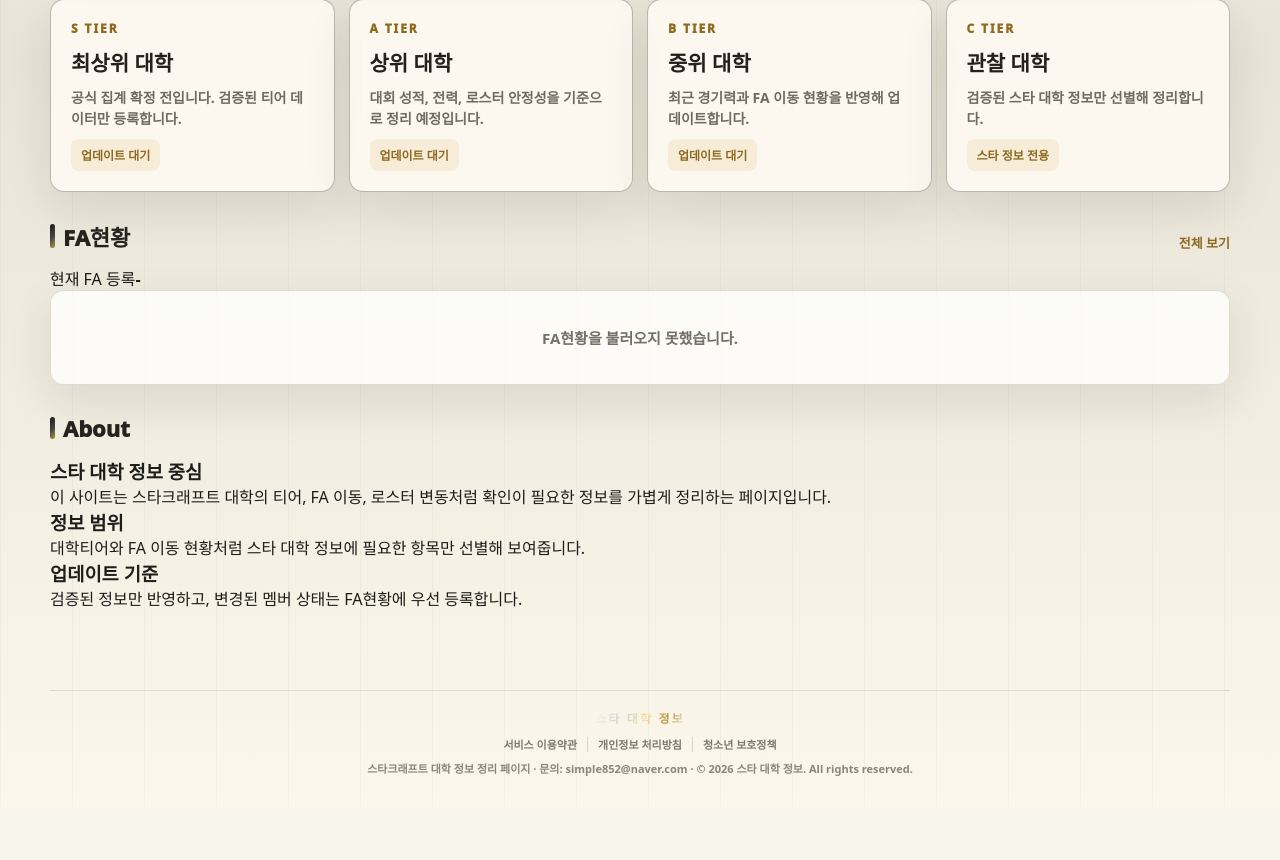
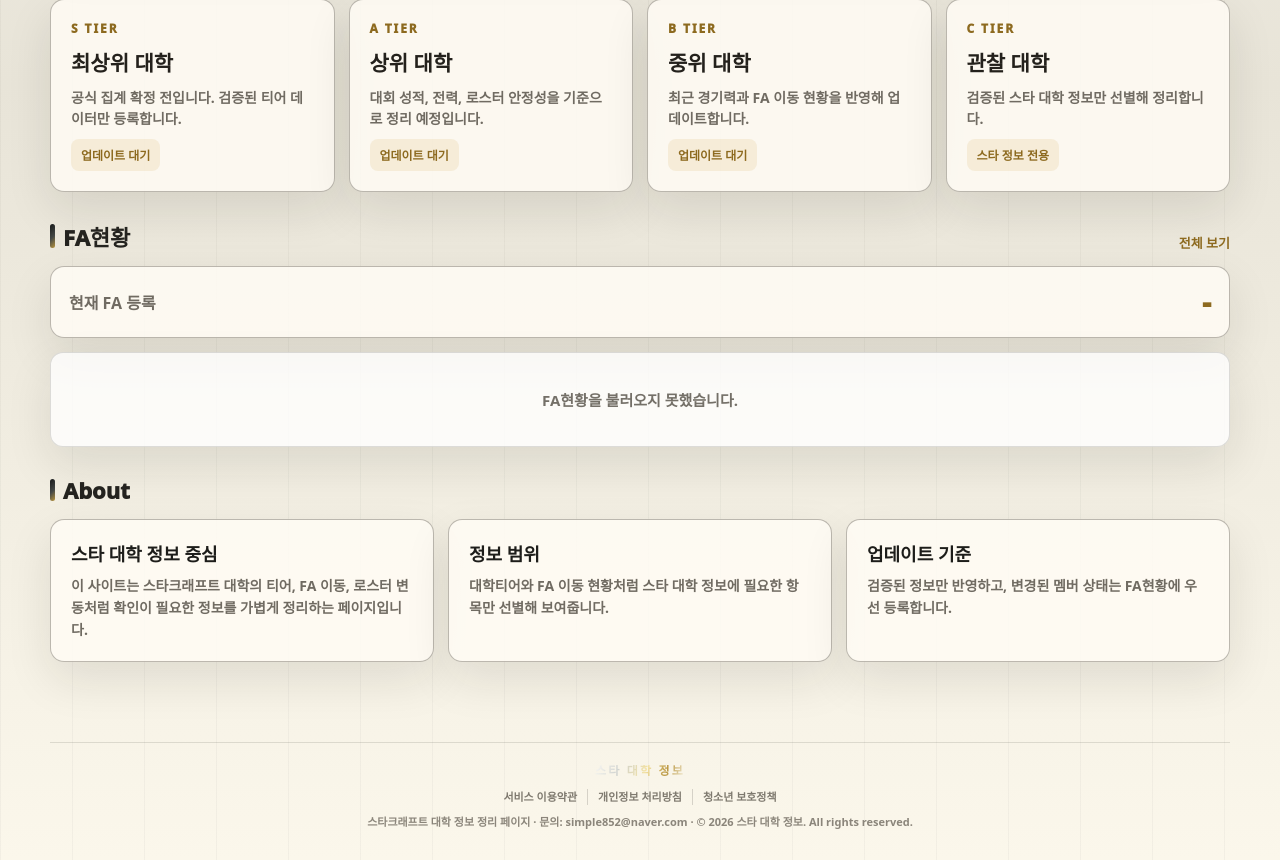
Before and after one commit to hmviewer/fan-hm, a PHP site: page / in a window 1280 px wide. Shown: the part 631-1491 px from the top of the page. Before the commit the page ends 1407 px from the top, so only its background shows below. Run offline with PHP 8.4, Linux system fonts and the light colour scheme.

Commit message:
Update home.css for star info
Convert public site to star university info and FA status.

```diff
--- a/home.css
+++ b/home.css
@@ -996,3 +996,26 @@ body {
     letter-spacing: 0;
   }
 }
+
+/* 스타 대학 정보 전환 섹션 */
+.college-tier-grid, .fa-status-grid, .about-grid { display: grid; grid-template-columns: repeat(4, minmax(0, 1fr)); gap: 14px; }
+.tier-card, .fa-card, .about-grid article, .fa-summary-card { border-radius: 14px; background: rgba(255,252,245,.84); border: 1px solid rgba(97,92,82,.42); box-shadow: var(--shadow); }
+.tier-card { min-height: 170px; padding: 20px; display: flex; flex-direction: column; gap: 10px; }
+.tier-label { font-size: 12px; font-weight: 950; color: #8d6a1f; letter-spacing: .16em; }
+.tier-card h3 { font-size: 21px; font-weight: 950; color: #24211c; }
+.tier-card p { color: #706b62; font-size: 14px; line-height: 1.5; font-weight: 750; }
+.tier-card span { margin-top: auto; width: fit-content; padding: 7px 10px; border-radius: 8px; background: rgba(202,166,74,.14); color: #8d6a1f; font-size: 12px; font-weight: 950; }
+.fa-summary-card { margin-bottom: 14px; padding: 16px 18px; display: flex; align-items: center; justify-content: space-between; }
+.fa-summary-card span { color: #706b62; font-weight: 900; }
+.fa-summary-card strong { color: #8d6a1f; font-size: 28px; font-weight: 950; }
+.fa-card { min-height: 92px; padding: 13px; display: grid; grid-template-columns: 54px minmax(0, 1fr) auto; align-items: center; gap: 12px; }
+.fa-card img { width: 54px; height: 54px; border-radius: 50%; object-fit: cover; border: 2px solid rgba(202,166,74,.42); }
+.fa-card strong { display: block; font-size: 17px; font-weight: 950; color: #24211c; }
+.fa-card span { display: block; margin-top: 4px; color: #706b62; font-size: 12px; font-weight: 850; overflow: hidden; text-overflow: ellipsis; white-space: nowrap; }
+.fa-card em { font-style: normal; padding: 7px 10px; border-radius: 8px; background: linear-gradient(135deg,#171919,#b9953e); color: #fff; font-size: 12px; font-weight: 950; }
+.about-grid { grid-template-columns: repeat(3, minmax(0, 1fr)); }
+.about-grid article { padding: 20px; }
+.about-grid h3 { font-size: 18px; font-weight: 950; margin-bottom: 9px; }
+.about-grid p { color: #706b62; font-size: 14px; line-height: 1.58; font-weight: 750; }
+@media (max-width: 900px) { .college-tier-grid, .fa-status-grid { grid-template-columns: repeat(2, minmax(0, 1fr)); } .about-grid { grid-template-columns: 1fr; } }
+@media (max-width: 620px) { .college-tier-grid, .fa-status-grid { grid-template-columns: 1fr; } .fa-card { grid-template-columns: 50px minmax(0,1fr) auto; } }
```
